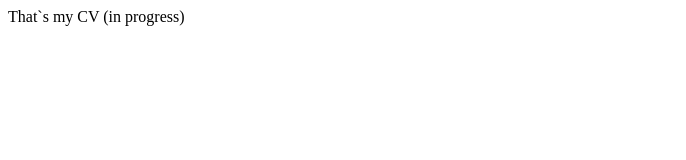
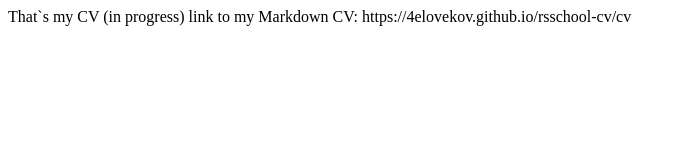
Before and after one commit to 4elovekov/rsschool-cv, a plain HTML site: page index.html in a window 1280 px wide. Shown: the whole page, without its empty margins (0-686 px from the left). Drawn offline with Linux system fonts and the light colour scheme.

Commit message:
feat: add brand new information in index.html

```diff
--- a/index.html
+++ b/index.html
@@ -8,5 +8,7 @@
 </head>
 <body>
     That`s my CV (in progress)
+    link to my Markdown CV:
+    https://4elovekov.github.io/rsschool-cv/cv
 </body>
 </html>
```
